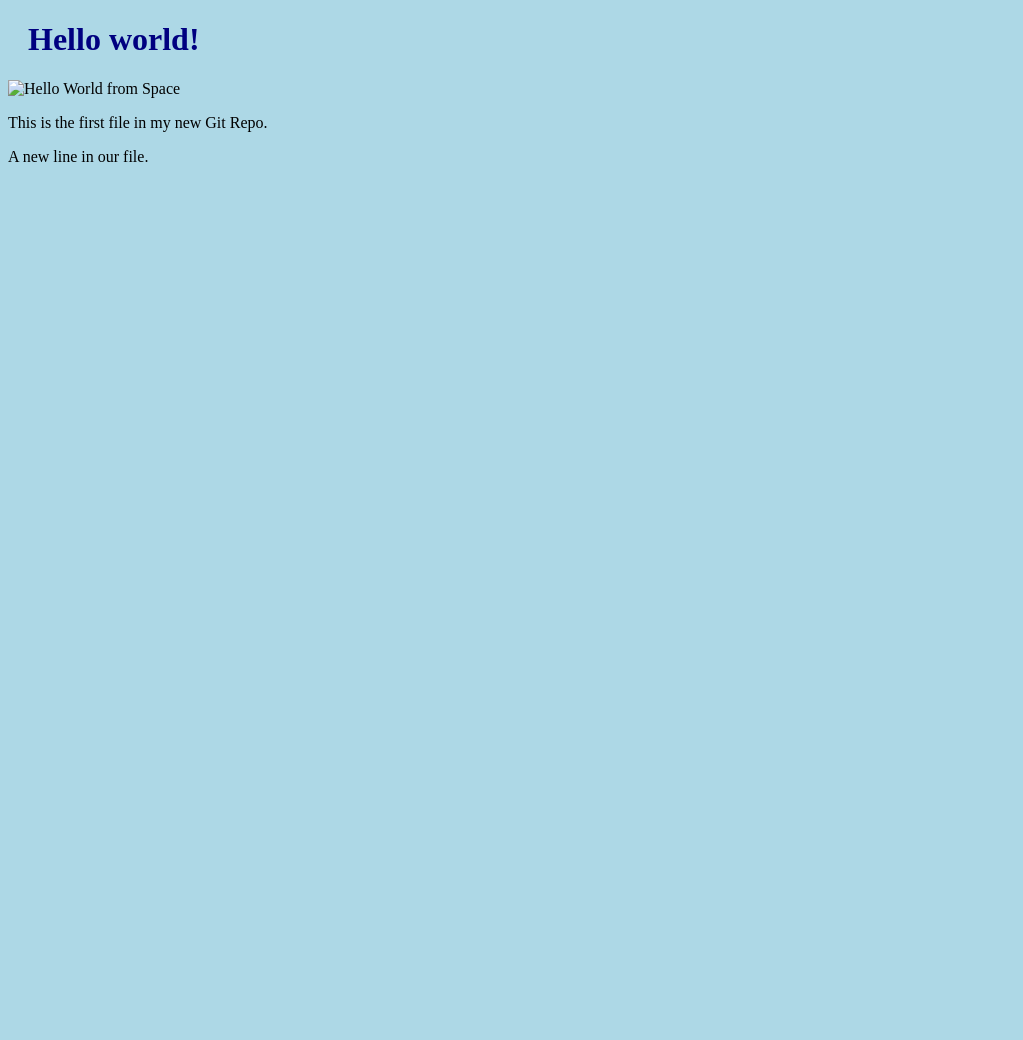
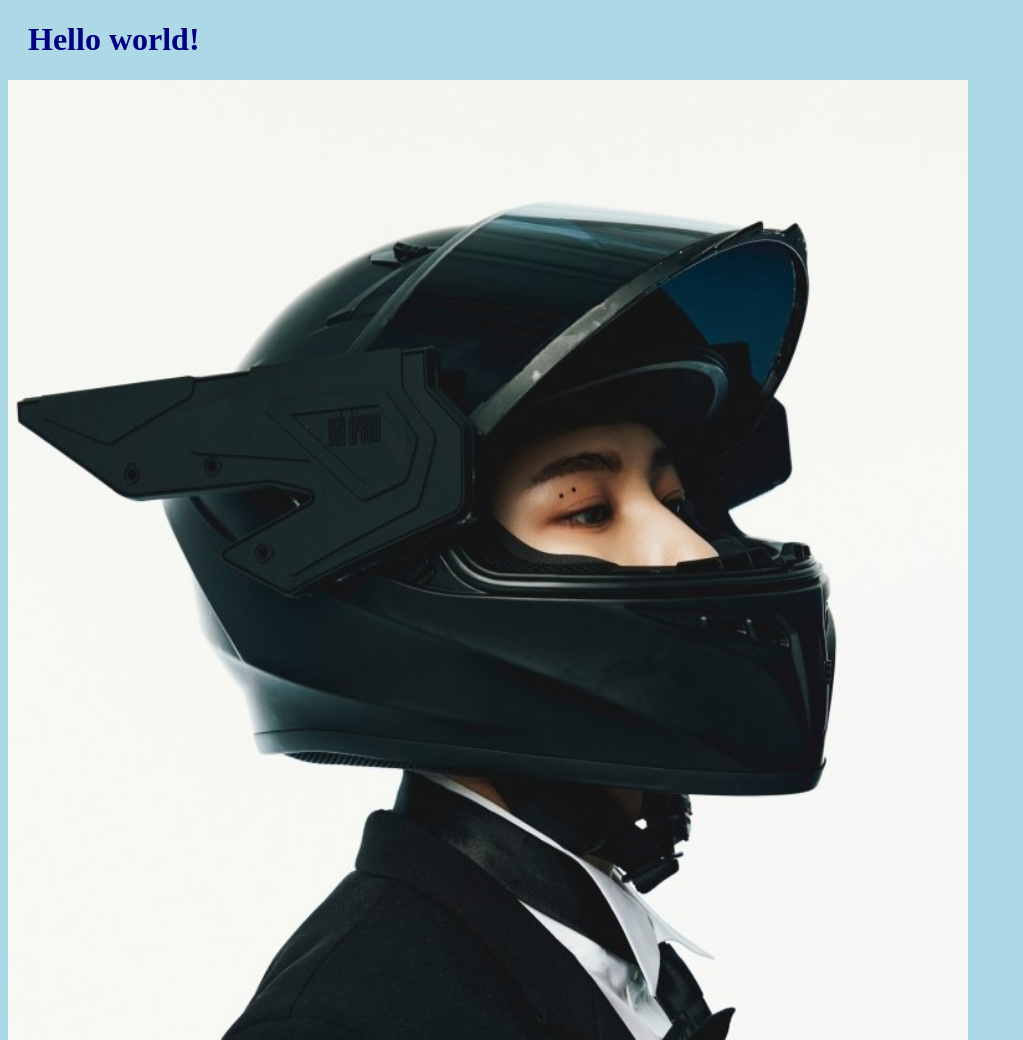
Before and after one commit to dgdoyh/hello-world, a plain HTML site: page index.html in a window 1280 px wide. Shown: the top 1040 px of the page, without its empty margins (0-1023 px from the left). Before the commit the page ends 800 px from the top, so only its background shows below. Drawn offline with Linux system fonts and the light colour scheme.

Commit message:
added new image to index.html

```diff
--- a/index.html
+++ b/index.html
@@ -7,7 +7,7 @@
 <body>
 
 <h1>Hello world!</h1>
-<div><img src="img_hello_world.jpg" alt="Hello World from Space"
+<div><img src="rj.jpg" alt="Hello World from Space"
 style="width:100%;max-width:960px"></div>
 <p>This is the first file in my new Git Repo.</p>
 <p>A new line in our file.</p>
```
